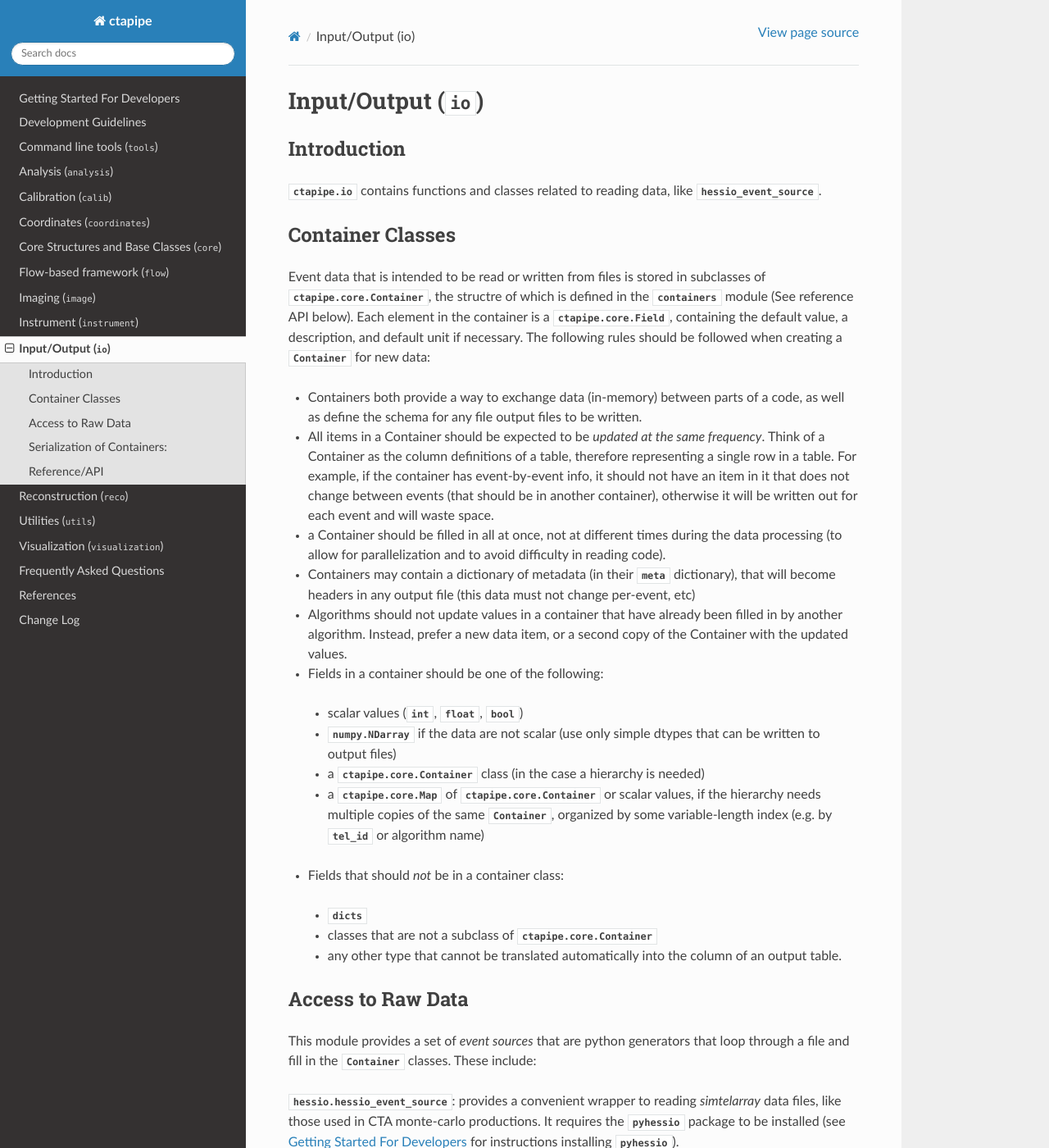
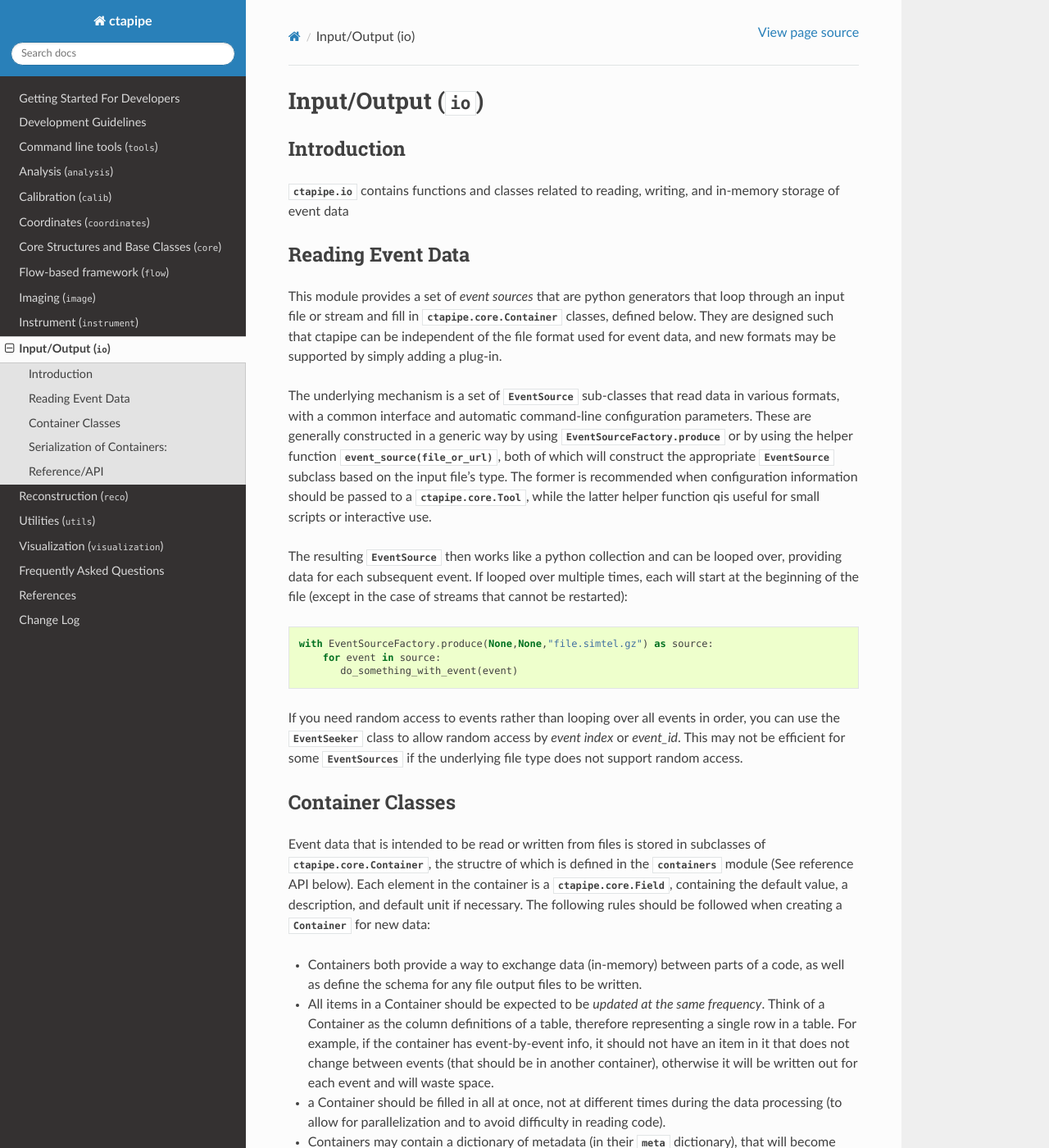
Before and after one commit to cta-observatory/ctapipe, a Sphinx documentation site: the page built from docs/io/index.rst, in a window 1280 px wide and 1400 px high. Shown: the whole window at 82% size. Built offline with Sphinx 7.4.7 and the Read the Docs theme 2.0.0, drawn with Linux system fonts in a browser that asks for light colours; the version number could not be read and is left out; some of the changed text lies outside the part shown.

Commit message:
Improve io docs (#624)
* add __all__ so docs only include local classes

* add EventSource and related classes to docs

* add useful classes to __init__ so they appear in docs

* improve io index page

```diff
--- a/docs/io/index.rst
+++ b/docs/io/index.rst
@@ -9,8 +9,45 @@
 Introduction
 ============
 
-`ctapipe.io` contains functions and classes related to reading data,
-like `~ctapipe.io.hessio_event_source`.
+`ctapipe.io` contains functions and classes related to reading, writing, and
+in-memory storage of event data
+
+
+Reading Event Data
+===================
+
+This module provides a set of *event sources* that are python
+generators that loop through an input file or stream and fill in
+`ctapipe.core.Container` classes, defined below. They are designed such that
+ctapipe can be independent of the file format used for event data, and new
+formats may be supported by simply adding a plug-in.
+
+The underlying mechanism is a set of `EventSource` sub-classes that
+read data in various formats, with a common interface and automatic command-line
+configuration parameters. These are generally constructed in a generic way by
+using `EventSourceFactory.produce` or by using the helper function
+`event_source(file_or_url)`, both of which will construct the
+appropriate `EventSource` subclass based on the input file's type.
+The former is recommended when configuration information should be
+passed to a `ctapipe.core.Tool`, while the latter helper function qis useful
+for small scripts or interactive use.
+
+The resulting `EventSource`  then works like a python collection and can be
+looped over, providing data for each subsequent event. If looped over
+multiple times, each will start at the beginning of the file (except in
+the case of streams that cannot be restarted):
+
+.. code-block:: python3
+
+  with EventSourceFactory.produce(None,None,"file.simtel.gz") as source:
+      for event in source:
+         do_something_with_event(event)
+
+
+If you need random access to events rather than looping over all events in
+order, you can use the `EventSeeker` class to allow random access by *event
+index* or *event_id*. This may not be efficient for some `EventSources` if
+the underlying file type does not support random access.
 
 
 Container Classes
@@ -61,27 +98,6 @@
    column of an output table.
 
 
-Access to Raw Data
-===================
-
-This module provides a set of *event sources* that are python
-generators that loop through a file and fill in the `Container`
-classes. These include:
-
-`hessio.hessio_event_source`: provides a convenient wrapper to
-reading *simtelarray* data files, like those used in CTA monte-carlo
-productions. It requires the `pyhessio` package to be installed (see
-:ref:`getting_started` for instructions installing `pyhessio`).
-
-`toymodel.toymodel_event_source`: generates toy-monte-carlo dummy images for
-  testing purposes
-
-`zfits.zfits_event_source`: reads zfits raw event files
-
-.. figure:: shower.png
-
-   an image read from a *simtelarray* data file.
-
 
 Serialization of Containers:
 ============================
@@ -97,8 +113,7 @@
 Reference/API
 =============
 
-
-.. automodapi:: ctapipe.io.hessio
+.. automodapi:: ctapipe.io
 
 ------------------------------
 
```
Also changed, not shown: other parts of docs/io/index.rst (+0 -4 lines), 5 other files.
